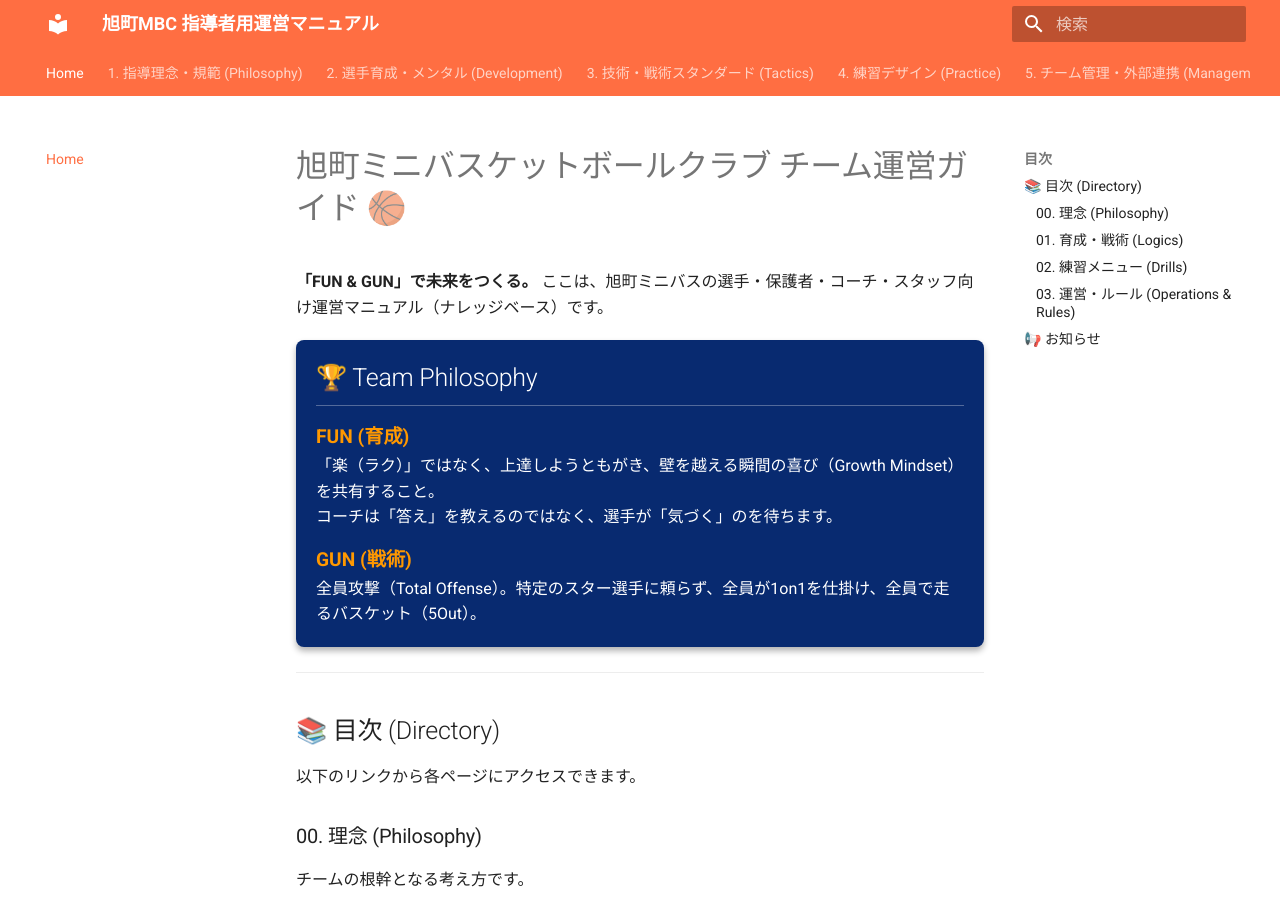
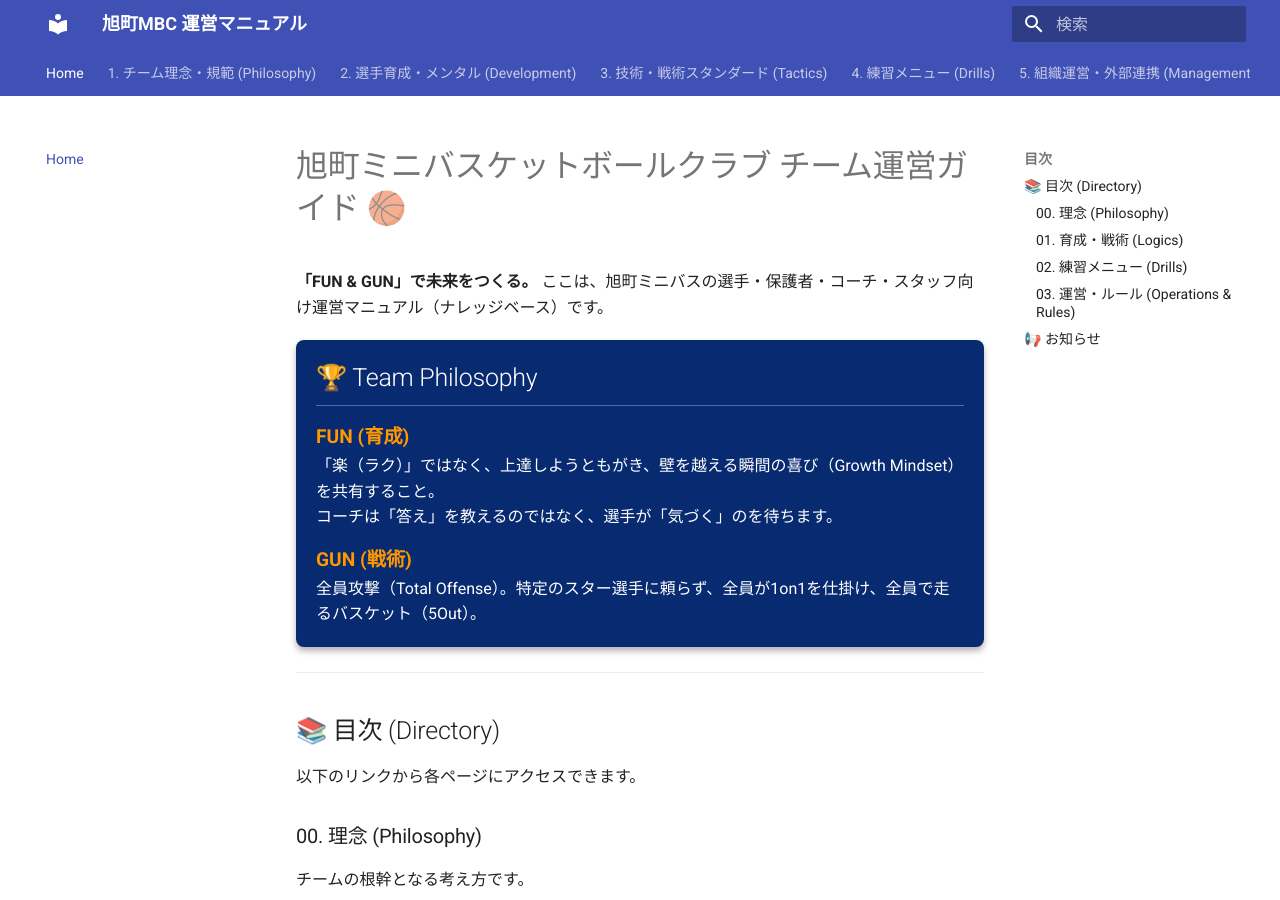
Before and after one commit to kawaiikumichan/asahicho-minibus-ops, an MkDocs documentation site: the page built from docs/index.md, in a window 1280 px wide and 900 px high. Built offline with MkDocs 1.6.1 and Material for MkDocs 9.7.7, drawn with Linux system fonts in a browser that asks for light colours.

Commit message:
Update mkdocs.yml

```diff
--- a/mkdocs.yml
+++ b/mkdocs.yml
@@ -1,11 +1,11 @@
-site_name: 旭町MBC 指導者用運営マニュアル
+site_name: 旭町MBC 運営マニュアル
 site_url: https://kawaiikumichan.github.io/asahicho-minibus-ops/
 theme:
   name: material
   language: ja
   palette:
-    primary: deep orange  # コーチの情熱をイメージ
-    accent: indigo
+    primary: indigo
+    accent: deep orange
   features:
     - navigation.tabs
     - navigation.sections
@@ -20,21 +20,21 @@ markdown_extensions:
   - pymdownx.details
   - pymdownx.superfences
 
-# ▼ 指導者専用ナビゲーション
+# ▼ ナビゲーション構成
 nav:
   - Home: index.md
 
-  - 1. 指導理念・規範 (Philosophy):
+  - 1. チーム理念・規範 (Philosophy):
     - FUN & GUN 哲学: 00_Philosophy/fun_and_gun.md
-    - 指導者 行動規範: 00_Philosophy/coaching_code.md
+    - 指導・行動規範: 00_Philosophy/coaching_code.md
     - ダブル・ゴール理論: 01_Coaching_Logics/beyond_the_goal.md
 
   - 2. 選手育成・メンタル (Development):
     - 22歳への夢の設計図: 01_Coaching_Logics/dream_blueprint.md
-    - 成長マインドセット(脳): 01_Coaching_Logics/growth_mindset.md
+    - 成長マインドセット: 01_Coaching_Logics/growth_mindset.md
     - ライフスキルと規律: 01_Coaching_Logics/life_skills.md
     - 年間計画・適期教育(LTAD): 01_Coaching_Logics/annual_plan.md
-    - コンディショニング(食育・女性): 01_Coaching_Logics/nutrition.md
+    - コンディショニング: 01_Coaching_Logics/nutrition.md
 
   - 3. 技術・戦術スタンダード (Tactics):
     - シュート：ワンハンド推奨: 01_Coaching_Logics/shooting_standard.md
@@ -42,21 +42,21 @@ nav:
     - 守備：基本原則と強度: 01_Coaching_Logics/defense_basic.md
     - 試合の優先順位・起用方針: 01_Coaching_Logics/game_policy.md
 
-  - 4. 練習デザイン (Practice):
+  - 4. 練習メニュー (Drills):
     - 練習メニューの組み立て方: 02_Training_Drills/practice_planning.md
-    - コーディネーションドリル: 02_Training_Drills/coordination.md
+    - コーディネーション: 02_Training_Drills/coordination.md
     - 5アウト基礎ドリル: 02_Training_Drills/5out_basics.md
     - ドリルバンク: 02_Training_Drills/drill_bank.md
 
-  - 5. チーム管理・外部連携 (Management):
+  - 5. 組織運営・外部連携 (Management):
     - 柏支部 組織体制・理事職務: 03_Operations/organization.md
-    - 対外試合 調整・承認フロー: 03_Operations/match_coordination.md
+    - 対外試合 調整フロー: 03_Operations/match_coordination.md
     - 練習試合 主催手順: 03_Operations/hosting_practice_match.md
     - 外部スクール等との両立方針: 03_Operations/school_policy.md
-    - 公式戦 会場担当・協力業務: 03_Operations/tournament_duty.md
+    - 公式戦 会場協力業務: 03_Operations/tournament_duty.md
 
-  - 6. 安全管理・コンプライアンス (Compliance):
+  - 6. 安全管理・ルール (Compliance):
     - 緊急時対応(EAP): 03_Operations/eap.md
     - 送迎・移動の安全ルール: 03_Operations/transport_safety.md
     - 選手・保護者との約束事: 03_Operations/team_rules_player.md
-    - 遠征先のマナー・TO見守り: 03_Operations/away_game_etiquette.md
+    - 遠征先マナー・TO見守り: 03_Operations/away_game_etiquette.md
```
